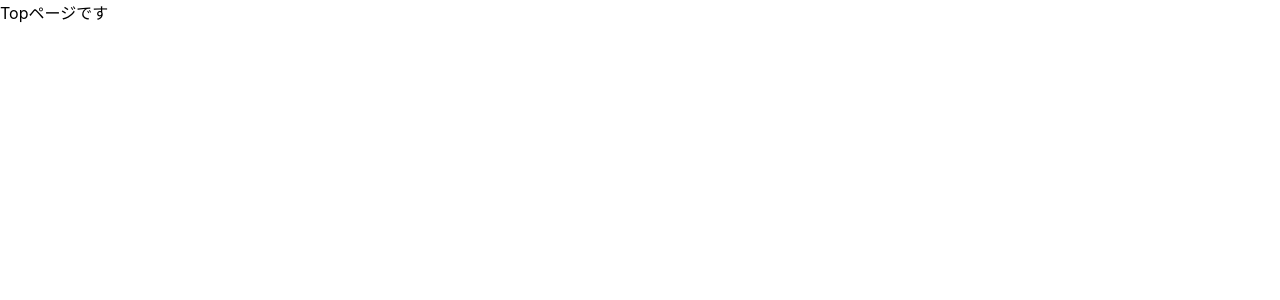
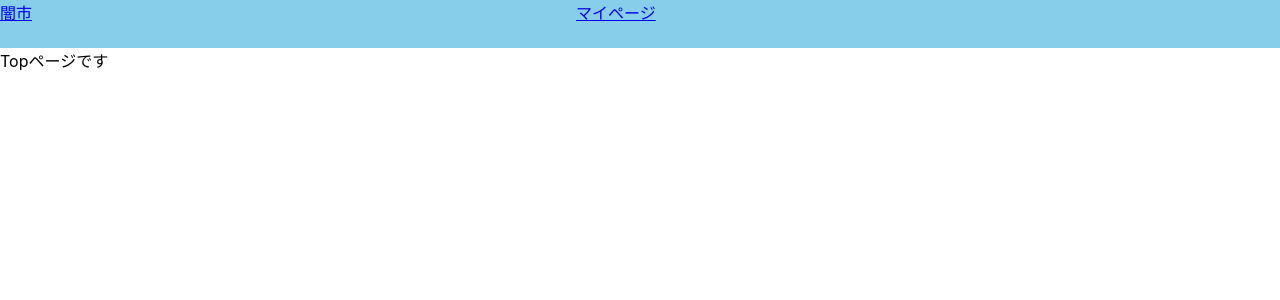
Before and after one commit to yukintegral/bm, a React (Create React App) app: page / in a window 1280 px wide. Shown: the top 300 px of the page. Built offline with nearby package versions, Linux system fonts and the light colour scheme.

Commit message:
headerを最悪の実装で用意

```diff
--- a/src/App.js
+++ b/src/App.js
@@ -8,10 +8,12 @@ import Sell from './Sell'
 import User from './User'
 import MyPage from './MyPage'
 import Search from './Search'
+import Header from './Header'
 
 const App = () => {
   return (
     <>
+      <Header />
       <Switch>
         <Route exact path='/signin' component={Signin} />
         <Route path='/' component={Top} exact />
--- /dev/null
+++ b/src/Header.js
@@ -0,0 +1,20 @@
+import React from 'react'
+import { Link } from 'react-router-dom'
+import { css } from 'emotion'
+
+const headerStyle = css`
+  background-color: skyblue;
+`
+
+const Header = () => {
+  return (
+    <div className={headerStyle}>
+      <Link to='/'>闇市</Link>
+      {'　　　　　　　　　　　　　　　　　　　　　　　　　　　　　　　　　　'}
+      <Link to='/my'>マイページ</Link>
+      <div>　</div>
+    </div>
+  )
+}
+
+export default Header
```
